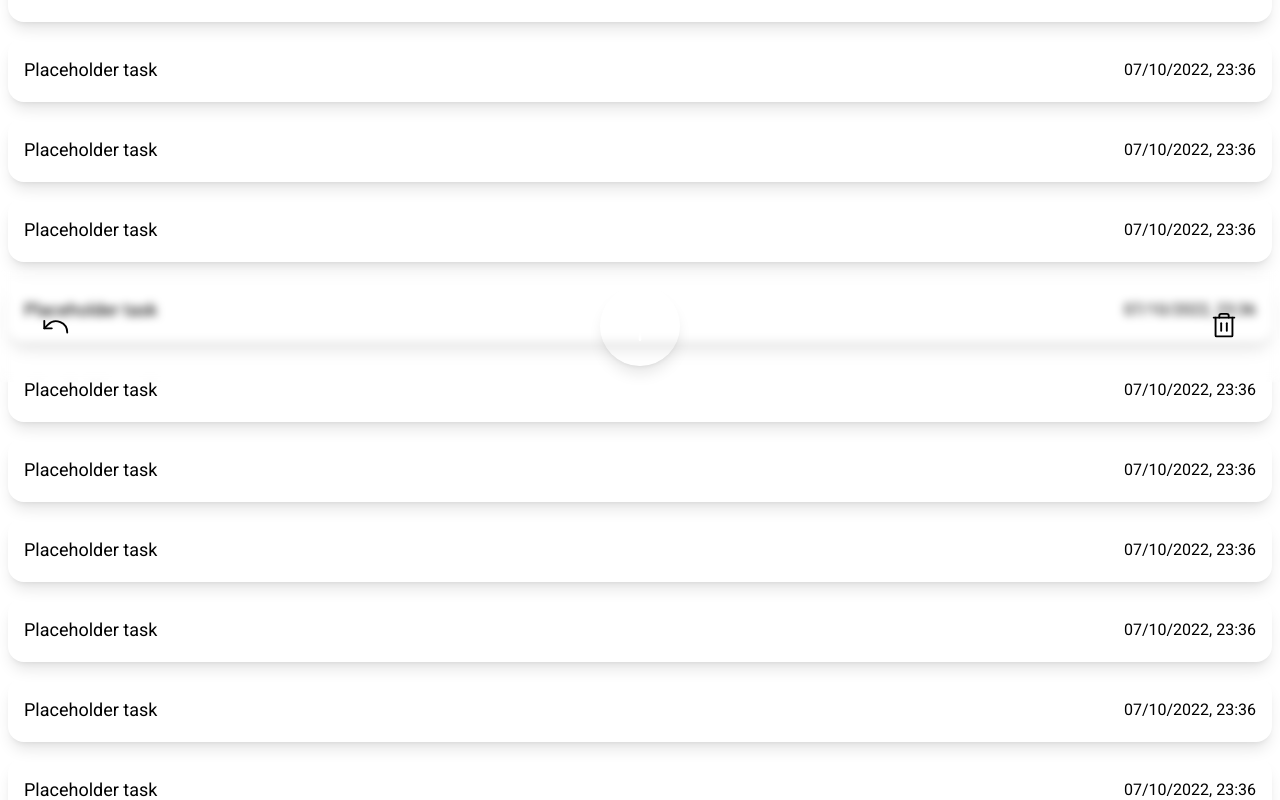
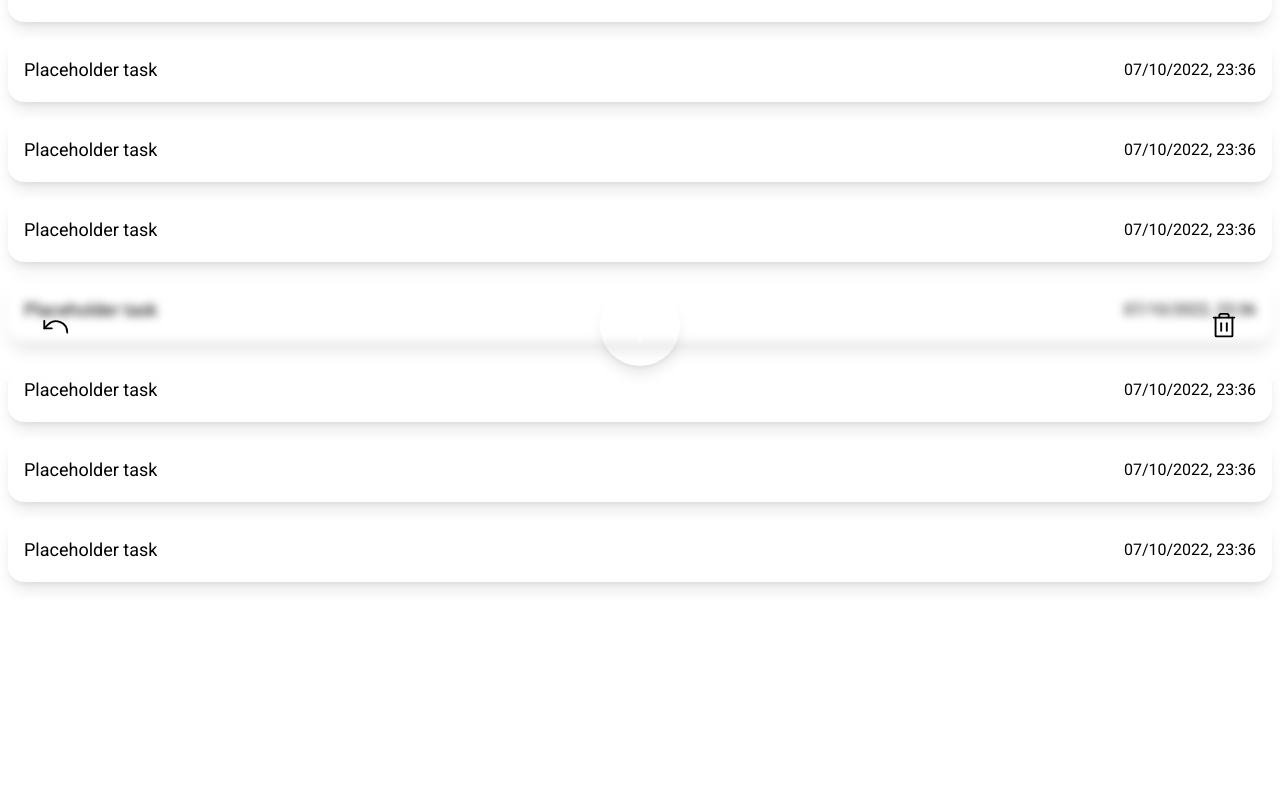
Before and after one commit to sph3/tasks-app, a React (Vite) app: page / in a window 1280 px wide. Shown: the part 418-1218 px from the top of the page. After the commit the page ends 1112 px from the top, so only its background shows below. Built offline with nearby package versions, Linux system fonts and the light colour scheme; what @catppuccin/tailwindcss would draw is missing.

Commit message:
refactor(task list): remove a few placeholder items from the list

```diff
--- a/src/components/TaskList.tsx
+++ b/src/components/TaskList.tsx
@@ -2,12 +2,7 @@
 
 export const TaskList = () => {
   return (
-    <div className='flex flex-col gap-4'>
-      <Task date={new Date()} text='Placeholder task' />
-      <Task date={new Date()} text='Placeholder task' />
-      <Task date={new Date()} text='Placeholder task' />
-      <Task date={new Date()} text='Placeholder task' />
-      <Task date={new Date()} text='Placeholder task' />
+    <div className='flex flex-col gap-4 scroll-smooth'>
       <Task date={new Date()} text='Placeholder task' />
       <Task date={new Date()} text='Placeholder task' />
       <Task date={new Date()} text='Placeholder task' />
```
